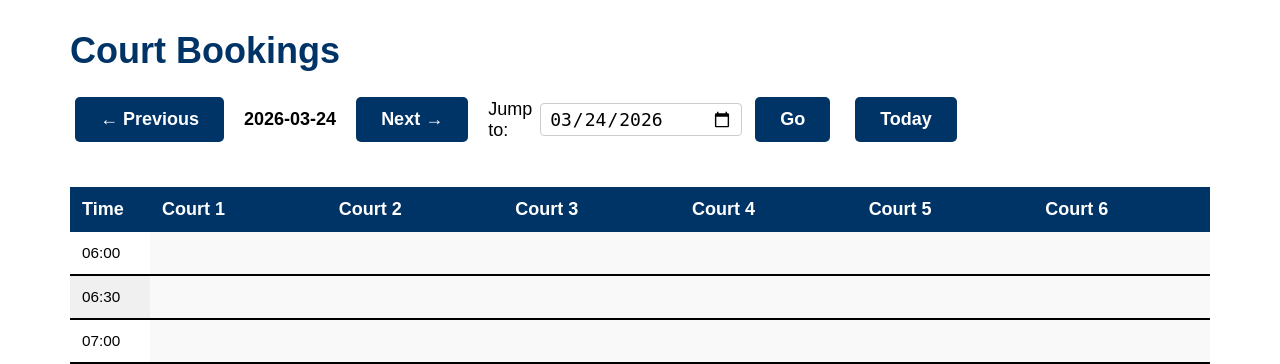
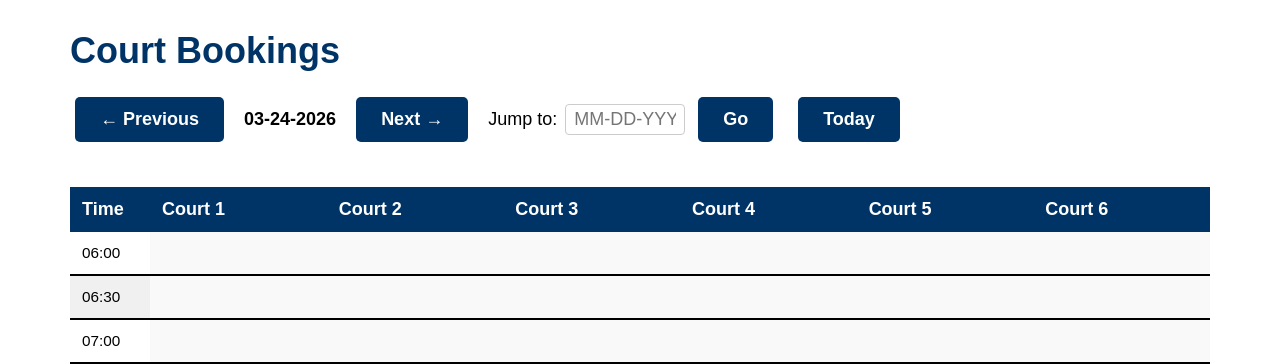
Before and after one commit to brandontrice/sunset-courts, a Flask app: page /calendar in a window 1280 px wide. Shown: the part 53-417 px from the top of the page. Run offline with Flask 3, Linux system fonts and the light colour scheme; data comes from the database, SQL or seed files in the repository.

Commit message:
Update calendar.html

```diff
--- a/templates/calendar.html
+++ b/templates/calendar.html
@@ -5,14 +5,15 @@
 
 <div style="margin-bottom: 20px; display: flex; align-items: center; gap: 15px; flex-wrap: wrap;">
     <a href="/calendar?date={{ prev_date }}" class="btn btn-secondary btn-sm">← Previous</a>
-    <strong>{{ selected_date }}</strong>
+    <strong>{{ display_date }}</strong>
     <a href="/calendar?date={{ next_date }}" class="btn btn-secondary btn-sm">Next →</a>
 
-    <form method="GET" action="/calendar" style="margin: 0; display: flex; align-items: center; gap: 8px;">
-        <label for="date" style="margin: 0;">Jump to:</label>
-        <input type="date" id="date" name="date" value="{{ selected_date }}"
-               style="padding: 4px 8px; border: 1px solid #ccc; border-radius: 4px;">
-        <button type="submit" class="btn btn-primary btn-sm">Go</button>
+    <form method="GET" action="/calendar" id="dateForm" style="margin: 0; display: flex; align-items: center; gap: 8px;">
+        <label for="dateDisplay" style="margin: 0;">Jump to:</label>
+        <input type="text" id="dateDisplay" placeholder="MM-DD-YYYY"
+               style="padding: 4px 8px; border: 1px solid #ccc; border-radius: 4px; width: 120px;">
+        <input type="hidden" id="date" name="date">
+        <button type="submit" class="btn btn-primary btn-sm" onclick="return formatDate()">Go</button>
     </form>
 
     <a href="/calendar?date={{ today }}" class="btn btn-outline-secondary btn-sm">Today</a>
@@ -57,4 +58,20 @@
     </table>
 </div>
 
+<script>
+function formatDate() {
+    const input = document.getElementById('dateDisplay').value;
+    const parts = input.split('-');
+    if (parts.length === 3) {
+        const mm = parts[0].padStart(2, '0');
+        const dd = parts[1].padStart(2, '0');
+        const yyyy = parts[2];
+        document.getElementById('date').value = `${yyyy}-${mm}-${dd}`;
+        return true;
+    }
+    alert('Please enter a date in MM-DD-YYYY format.');
+    return false;
+}
+</script>
+
 {% endblock %}
```
